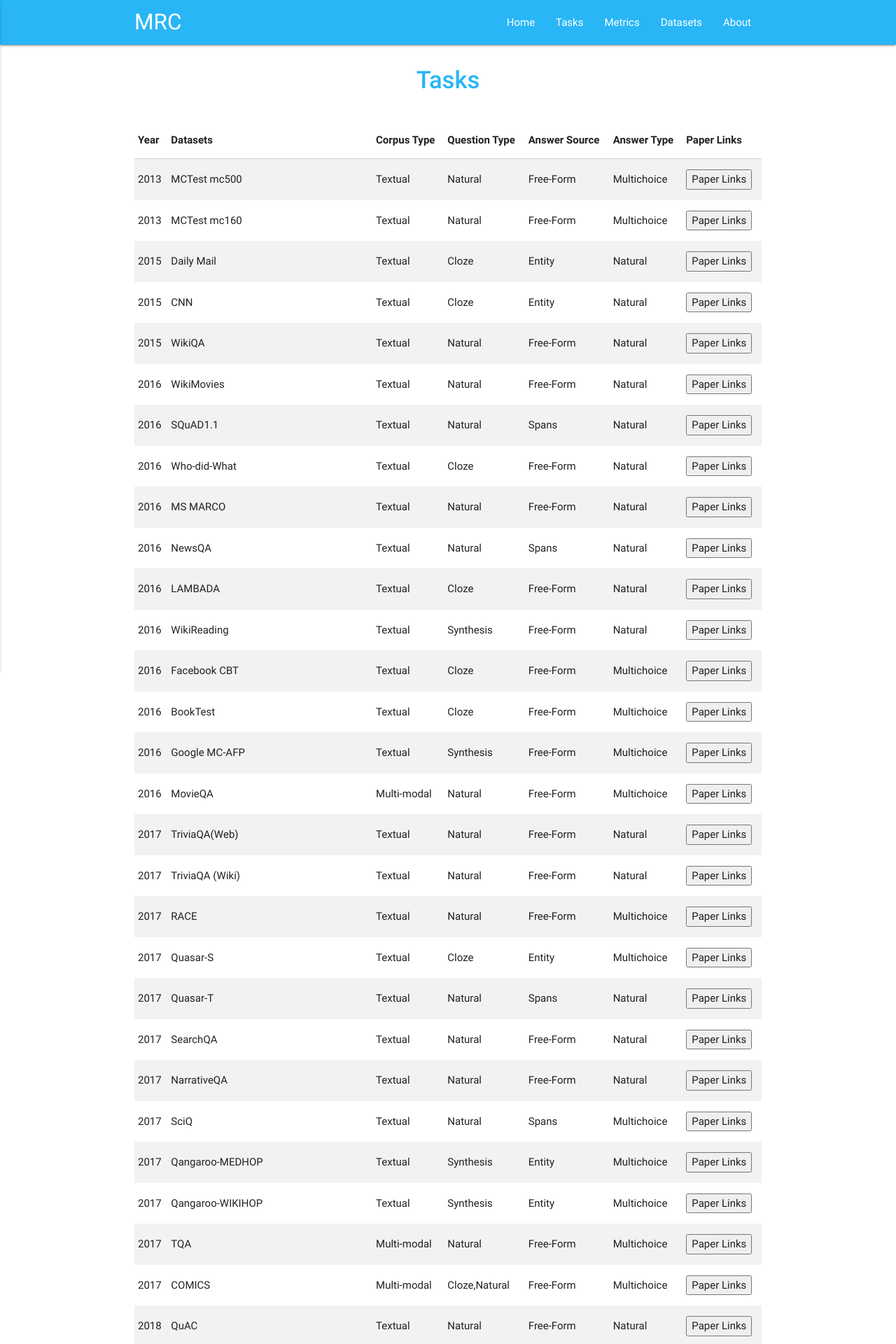
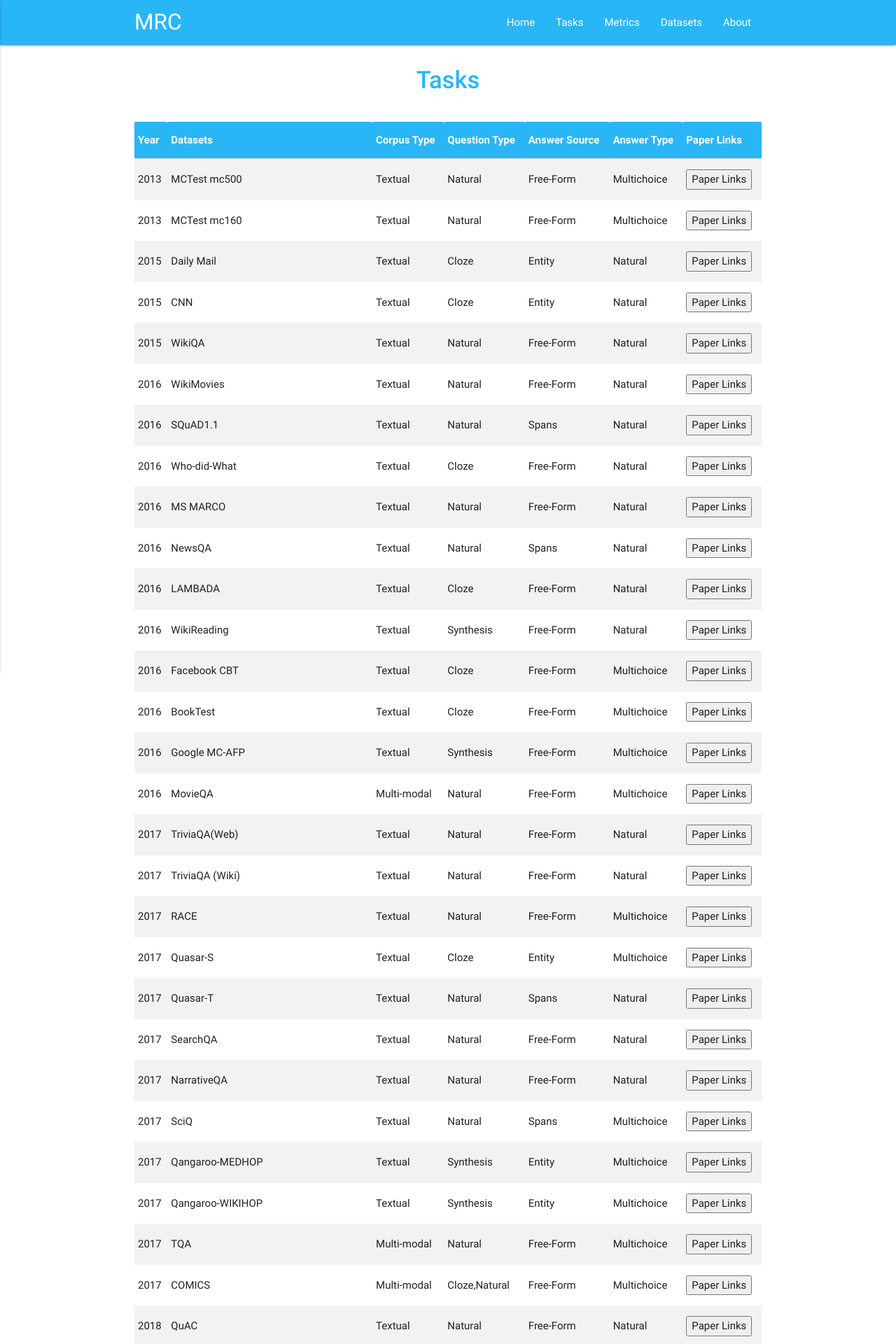
Before and after one commit to MRC-Datasets/MRC-Datasets.github.io, a Jekyll site: the page built from example1.md, in a window 1280 px wide. Shown: the top 1920 px of the page at 70% size. Built offline with Jekyll 4.4.1, drawn with Linux system fonts in a browser that asks for light colours.

Commit message:
Update example1.md

```diff
--- a/example1.md
+++ b/example1.md
@@ -6,17 +6,17 @@ permalink: /Tasks/
 <h1 class="page-title">{{ "Tasks" | escape }}</h1>
  <div class="section"   align="center" >
      <div class="row"  >
-	  <div class="col s12">
+	  <div class="col  s12">
           <table align="center"  class="striped">
                <thead>
-               <tr>
-                   <th>Year</th>
-                  <th>Datasets</th>
-                  <th>Corpus Type</th>
-                  <th>Question Type</th>
-                  <th>Answer Source</th>
-                  <th>Answer Type</th>
-                  <th>Paper Links</th>
+               <tr bgcolor="#29b6f6">
+                  <th><font color="white">Year</font></th>
+                  <th><font color="white">Datasets</font></th>
+                  <th><font color="white">Corpus Type</font></th>
+                  <th><font color="white">Question Type</font></th>
+                  <th><font color="white">Answer Source</font></th>
+                  <th><font color="white">Answer Type</font></th>
+                  <th><font color="white">Paper Links</font></th>
                 </tr>
    </thead>
    <tbody>
```
